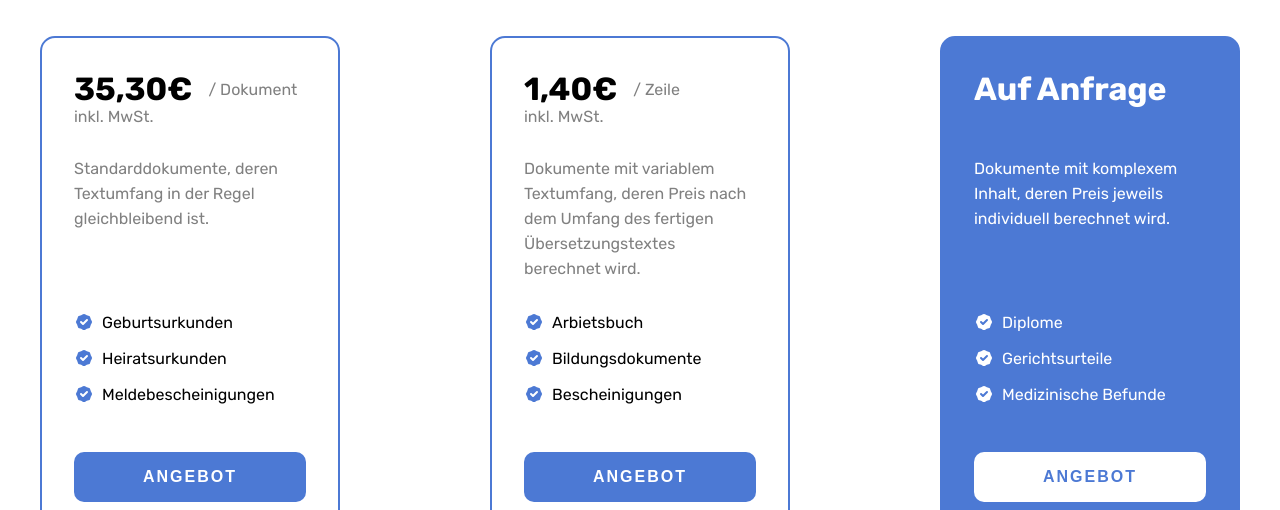
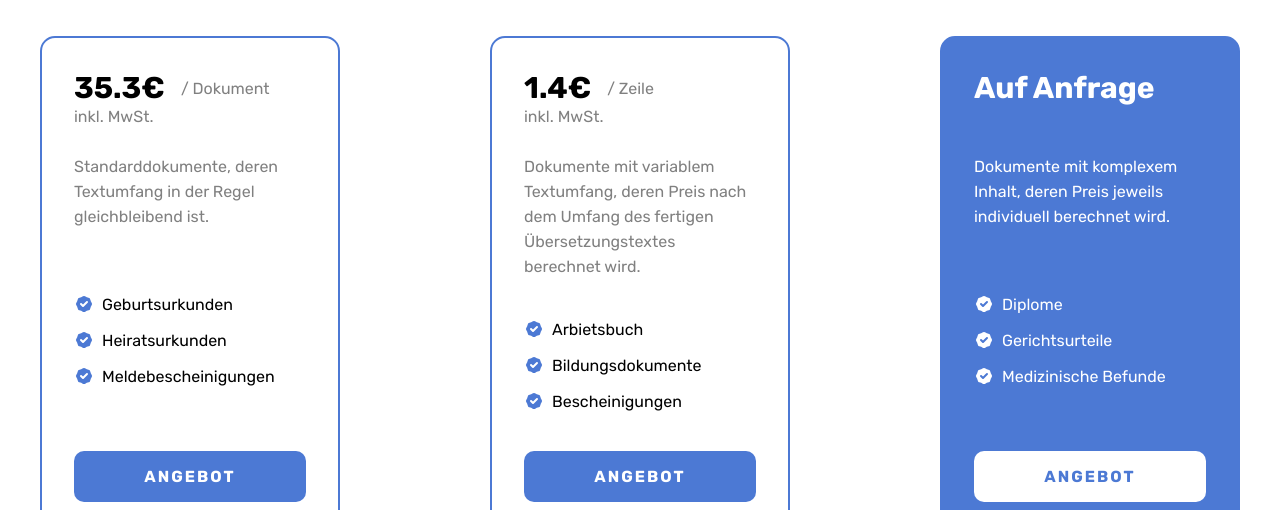
Before and after one commit to CyberKyoujin/rosenblum-website, a React (Vite) app in the folder frontend/frontend/: page /pricing in a window 1280 px wide. Shown: the part 290-800 px from the top of the page. Built offline with nearby package versions, Linux system fonts and the light colour scheme; no server answers.

Commit message:
Pricing component update

```diff
--- a/frontend/frontend/src/index.css
+++ b/frontend/frontend/src/index.css
@@ -1318,6 +1318,10 @@ html, body {
   display: flex;
 }
 
+.order-checkbox-container{
+  margin-top: 2.5rem;
+}
+
 .file-upload{
   border: 2px dashed rgb(76, 121, 212);
   padding: 20px;
@@ -2838,6 +2842,8 @@ html, body {
   font-size: 16px;
   font-weight: bold;
   margin-top: auto;
+  text-decoration: none;
+  text-align: center;
 }
 
 .tax{
@@ -2854,7 +2860,12 @@ html, body {
   background-color: rgb(76, 121, 212);
 }
 
-.pricing-item-blue h1{
+.pricing-item h2{
+  font-size: 30px;
+}
+
+.pricing-item-blue h2{
+  font-size: 30px;
   color: white;
 }
 
--- a/frontend/frontend/src/screens/Home.tsx
+++ b/frontend/frontend/src/screens/Home.tsx
@@ -26,7 +26,6 @@ interface Review {
     relative_time_description: string;
     text: string;
 }
-
 
 const Home = () => {
 
--- a/frontend/frontend/src/screens/Order.tsx
+++ b/frontend/frontend/src/screens/Order.tsx
@@ -24,7 +24,9 @@ import Breadcrumbs from '@mui/material/Breadcrumbs';
 import Link from '@mui/material/Link';
 import { useNavigate } from "react-router-dom";
 import { useTranslation } from "react-i18next";
-
+import FormGroup from '@mui/material/FormGroup';
+import FormControlLabel from '@mui/material/FormControlLabel';
+import Checkbox from '@mui/material/Checkbox';
 
 
 const Order = () => {
@@ -215,6 +217,11 @@ const Order = () => {
                     <TextField type="number" multiline label={t('yourMessage')} variant="outlined" style={{width: '100%'}}  onChange={(e) => setMessage(e.target.value)} rows={10}/>
                 </div>
 
+                <FormGroup className="order-checkbox-container">
+                    <FormControlLabel required control={<Checkbox defaultChecked />} label="Ich brauche einen Kostenvorschlag" />
+                    <FormControlLabel required control={<Checkbox />} label="Ich bin sicher" />
+                </FormGroup>
+
                 <Divider flexItem orientation="horizontal" style={{height: '32px', marginTop: '1rem'}}/>
 
                 <div className="oreder-contacts-header">
@@ -266,6 +273,8 @@ const Order = () => {
                         )}
 
                     </div>
+
+
                     <button type="submit" className="send-btn hover-btn" disabled={buttonDisabled}>{t('send')}<IoSendSharp/></button>
 
                 </div>
--- a/frontend/frontend/src/screens/Pricing.tsx
+++ b/frontend/frontend/src/screens/Pricing.tsx
@@ -1,21 +1,94 @@
-import React from "react";
-import { FaMoneyBillWave } from "react-icons/fa6";
 import { HiBadgeCheck } from "react-icons/hi";
 import Divider from '@mui/material/Divider';
-import contact from "../assets/contact.jpg"
-import { useNavigate } from "react-router-dom";
-import { GrContactInfo } from "react-icons/gr";
+import { Link, useNavigate } from "react-router-dom";
 import { useTranslation } from "react-i18next";
 import Footer from "../components/Footer";
 import ContactSection from "../components/ContactSection";
 import Section from "../components/Section"
 import pricing_first from "../assets/pricing_first.jpg"
+import React from "react";
+
+
+interface PricingCardProps {
+    title?: string;
+    price?: string;
+    priceDescription?: string;
+    description?: string;
+    features?: string[];
+    showVat?: boolean;
+    highlighted?: boolean;
+    linkText?: string;
+}
+
+const PricingCard: React.FC<PricingCardProps> = ({title, price, priceDescription, description, features, showVat=false, highlighted=false, linkText}) => {
+
+    const { t } = useTranslation();
+
+    return (
+        <section className={`pricing-item ${highlighted ? "pricing-item-blue" : ""}`}>
+
+            <header className="pricing-card-header">
+                {title ? (
+                    <h2>{title}</h2>
+                ): (
+                    <>
+                        <h2>{price}</h2>
+                        <p className="tax">inkl. MwSt.</p>
+                        <p>{`/ ${priceDescription}`}</p>
+                    </>
+                )}
+            </header>
+
+            <div className="pricing-card-description">
+                <p>{description}</p>
+            </div>
+
+            <div className="pricing-card-bottom">
+                <div className="pricing-card-list">
+                    {features?.map((key) => (
+                        <p>
+                            <HiBadgeCheck className="check-icon"></HiBadgeCheck>
+                            <p>{key}</p>
+                        </p>
+                    ))}
+                </div>
+            </div>
+
+            <Link className="offer-btn hover-btn" to="/order">{linkText}</Link>
+
+        </section>
+    )
+}
 
 const Pricing = () => {
 
+    const { t } = useTranslation();
 
-    const navigate = useNavigate();
-    const { t } = useTranslation();
+    const cards: PricingCardProps[] = [
+    {
+      price: "35.3€",
+      priceDescription: t("document"),
+      description: t("standardDocuments"),
+      features: [t("birth"), t("marry"), t("registration")],
+      showVat: true,
+      linkText: t("offer")
+    },
+    {
+      price: "1.4€",
+      priceDescription: t("line"),
+      description: t("variableDocuments"),
+      features: [t("workBook"), t("educationDocuments"), t("certificates")],
+      showVat: true,
+      linkText: t("offer")
+    },
+    {
+      title: t("uponRequest"),
+      description: t("complicatedDocuments"),
+      features: [t("diploma"), t("court"), t("findings")],
+      highlighted: true,
+      linkText: t("offer")
+    },
+  ];
 
     return (
         <>
@@ -30,63 +103,9 @@ const Pricing = () => {
 
                 <div className="pricing-container">
 
-                    <div className="pricing-item">
-                        <div className="pricing-card-header">
-                            <h1>35,30€</h1>
-                            <p className="tax">inkl. MwSt.</p>
-                            <p>{"/ " + t('document')}</p>
-                        </div>
-                        <div className="pricing-card-description">
-                            <p>{t('standardDocuments')}</p>
-                        </div>
-                        <div className="pricing-card-bottom">
-                            <div className="pricing-card-list">
-                                <p><HiBadgeCheck className="check-icon"/> {t('birth')}</p>
-                                <p><HiBadgeCheck className="check-icon"/> {t('marry')}</p>
-                                <p><HiBadgeCheck className="check-icon"/> {t('registration')}</p>
-                            </div>
-                            <button className="offer-btn hover-btn" onClick={() => navigate('/order')}>{t('offer')}</button>
-                        </div>
-                    </div>
-
-                    <div className="pricing-item">
-                        <div className="pricing-card-header">
-                            <h1>1,40€</h1>
-                            <p className="tax">inkl. MwSt.</p>
-                            <p>/ {t('line')}</p>
-                        </div>
-                        <div className="pricing-card-description">
-                            <p>{t('variableDocuments')}</p>
-                        </div>
-                        <div className="pricing-card-bottom">
-                            <div className="pricing-card-list">
-                                <p><HiBadgeCheck className="check-icon"/> {t('workBook')}</p>
-                                <p><HiBadgeCheck className="check-icon"/> {t('educationDocuments')}</p>
-                                <p><HiBadgeCheck className="check-icon"/> {t('certificates')}</p>
-                            </div>
-                            <button className="offer-btn hover-btn" onClick={() => navigate('/order')}>{t('offer')}</button>
-                        </div>
-                    </div>
-
-                    <div className="pricing-item pricing-item-blue">
-                        <div className="pricing-card-header">
-                            <h1>{t('uponRequest')}</h1>
-
-                        </div>
-
-                        <div className="pricing-card-description">
-                            <p>{t('complicatedDocuments')}</p>
-                        </div>
-
-                        <div className="pricing-card-bottom">
-                            <div className="pricing-card-list">
-                                <p><HiBadgeCheck className="check-icon"/> {t('diploma')}</p>
-                                <p><HiBadgeCheck className="check-icon"/> {t('court')}</p>
-                                <p><HiBadgeCheck className="check-icon"/> {t('findings')}</p>
-                            </div>
-                            <button className="offer-btn hover-btn" onClick={() => navigate('/order')}>{t('offer')}</button>
-                        </div>
-                    </div>
+                    {cards.map((card, idx) => (
+                        <PricingCard key={idx} {...card}/>
+                    ))}
 
                 </div>
 
--- a/frontend/frontend/src/zustand/orderStore.ts
+++ b/frontend/frontend/src/zustand/orderStore.ts
@@ -23,8 +23,6 @@ interface OrderState {
     createOrder: (formData: FormData) => Promise<void>;
     fetchOrders: () => Promise<void>;
 }
-
-
 
 const orderStore = create<OrderState>((set, get) => ({
     orders: null,
```
